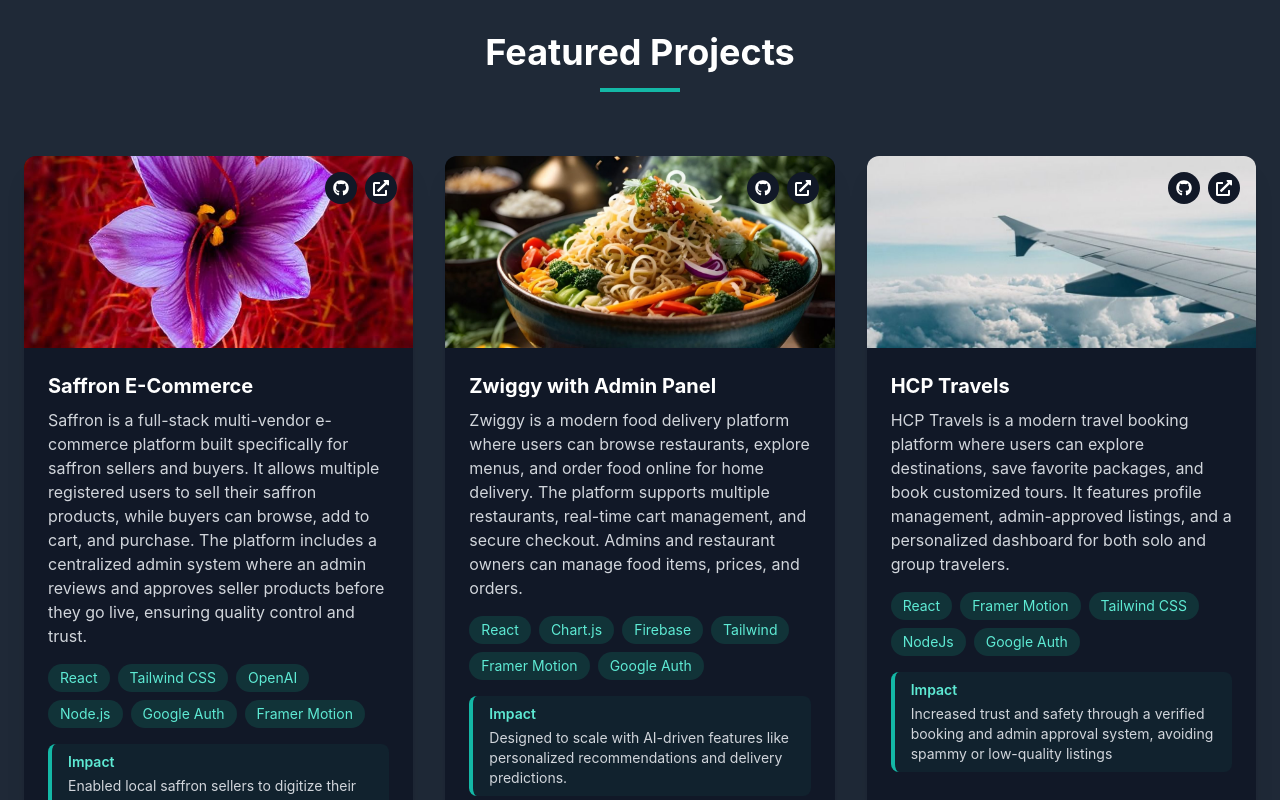
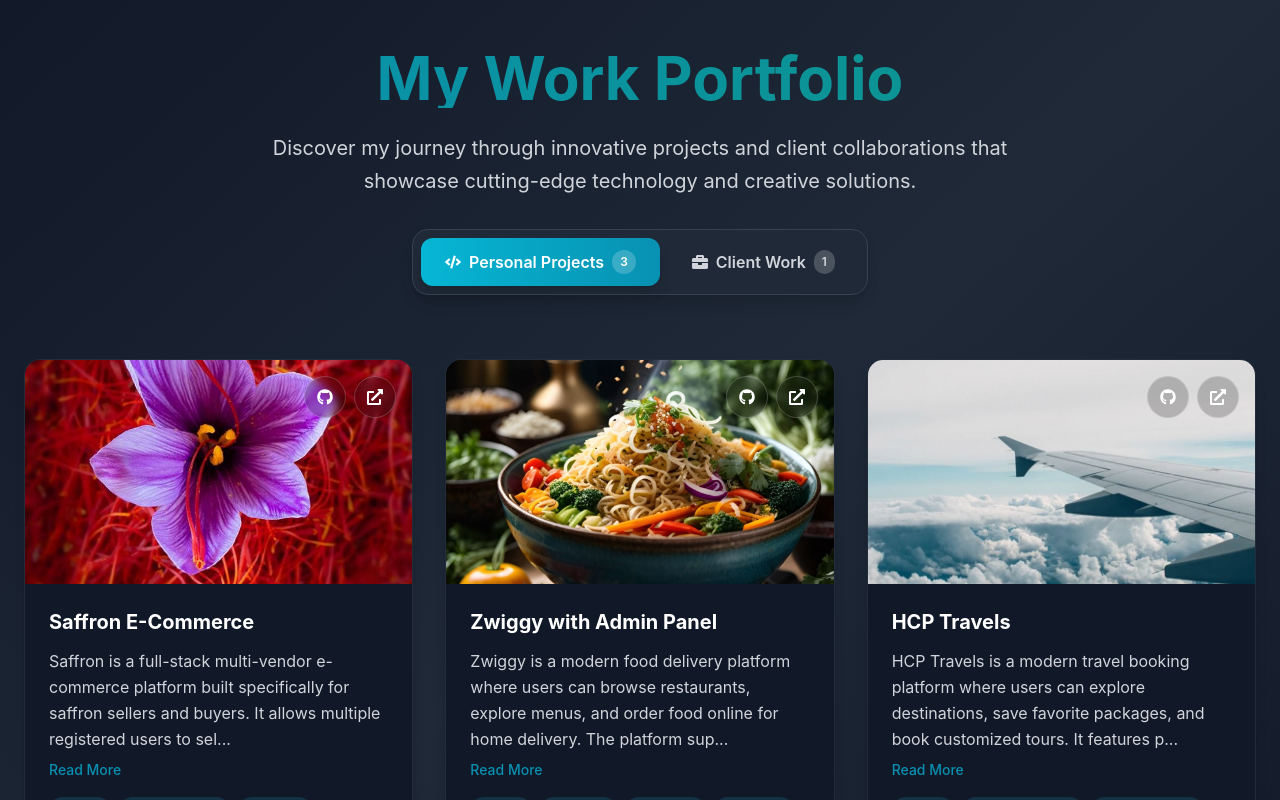
Before and after one commit to devadityajha/Portfolio, a React (Vite) app: page / in a window 1280 px wide. Shown: the part 1440-2240 px from the top of the page. Built offline with nearby package versions, Linux system fonts and the light colour scheme.

Commit message:
Change saffron vercel url to original url and add freelanced project

```diff
--- /dev/null
+++ b/src/component/data/freelanceProjects.js
@@ -0,0 +1,22 @@
+// src/data/freelanceProjects.js
+const freelanceProjects = [
+  {
+    id: 1,
+    title: "Landing Page",
+    description:
+      "Worked with real clients to build a 3D-reactive, animated landing page, Used modern libraries like react-three-fiber, Tailwind, and Framer Motion. Delivered optimized, animated, responsive design to boost their brand presence",
+    client: "Pritech Solution",
+    year: "2025",
+    tech: ["React", "Node.js", "MongoDB", "Stripe"],
+    image: "pritech.jpg",
+    live: "https://pritech-solution.vercel.app/",
+    features: [
+      "Responsive design",
+      "Appointment scheduling",
+      "Any Time Contact",
+      "Preview Projects",
+    ],
+  },
+];
+
+export default freelanceProjects;
--- a/src/component/data/projects.js
+++ b/src/component/data/projects.js
@@ -5,7 +5,7 @@
     description:
       "Saffron is a full-stack multi-vendor e-commerce platform built specifically for saffron sellers and buyers. It allows multiple registered users to sell their saffron products, while buyers can browse, add to cart, and purchase. The platform includes a centralized admin system where an admin reviews and approves seller products before they go live, ensuring quality control and trust.",
     github: "https://github.com/",
-    live: "https://saffron-jet.vercel.app/",
+    live: "https://www.kisansaffrononline.com/",
     tech: [
       "React",
       "Tailwind CSS",
--- /dev/null
+++ b/src/component/sections/Freelance.jsx
@@ -0,0 +1,123 @@
+// src/components/sections/Freelance.jsx
+import React from "react";
+import { motion } from "framer-motion";
+import { FaExternalLinkAlt } from "react-icons/fa";
+import freelanceProjects from "../data/freelanceProjects";
+
+const Freelance = ({ language }) => {
+  const container = {
+    hidden: { opacity: 0 },
+    visible: {
+      opacity: 1,
+      transition: {
+        staggerChildren: 0.2,
+      },
+    },
+  };
+
+  const item = {
+    hidden: { y: 20, opacity: 0 },
+    visible: {
+      y: 0,
+      opacity: 1,
+      transition: { duration: 0.5 },
+    },
+  };
+
+  return (
+    <section id="freelance" className="py-20 bg-gray-50 dark:bg-gray-900">
+      <div className="container mx-auto px-6">
+        <motion.div
+          initial={{ opacity: 0, y: 20 }}
+          whileInView={{ opacity: 1, y: 0 }}
+          viewport={{ once: true, margin: "-100px" }}
+          transition={{ duration: 0.6 }}
+          className="text-center mb-16"
+        >
+          <h2 className="text-4xl font-bold text-gray-900 dark:text-white mb-4">
+            {language === "en" ? "Freelance Work" : "फ्रीलांस कार्य"}
+          </h2>
+          <p className="text-xl text-gray-600 dark:text-gray-300 max-w-2xl mx-auto">
+            {language === "en"
+              ? "Professional projects delivered for clients"
+              : "ग्राहकों के लिए वितरित पेशेवर परियोजनाएं"}
+          </p>
+          <div className="w-20 h-1 bg-purple-500 mx-auto mt-4"></div>
+        </motion.div>
+
+        <motion.div
+          className="grid grid-cols-1 md:grid-cols-2 lg:grid-cols-3 gap-8"
+          variants={container}
+          initial="hidden"
+          whileInView="visible"
+          viewport={{ once: true, margin: "-100px" }}
+        >
+          {freelanceProjects.map((project) => (
+            <motion.div
+              key={project.id}
+              variants={item}
+              className="bg-white dark:bg-gray-800 rounded-xl overflow-hidden shadow-lg hover:shadow-xl transition-shadow"
+            >
+              <div className="h-48 overflow-hidden">
+                <img
+                  src={project.image}
+                  alt={project.title}
+                  className="w-full h-full object-cover"
+                />
+              </div>
+
+              <div className="p-6">
+                <div className="flex justify-between items-start mb-2">
+                  <h3 className="text-xl font-bold text-gray-900 dark:text-white">
+                    {project.title}
+                  </h3>
+                  <a
+                    href={project.live}
+                    target="_blank"
+                    rel="noopener noreferrer"
+                    className="text-purple-500 hover:text-purple-700 dark:hover:text-purple-400"
+                  >
+                    <FaExternalLinkAlt />
+                  </a>
+                </div>
+
+                <div className="flex justify-between text-sm text-gray-500 dark:text-gray-400 mb-3">
+                  <span>{project.client}</span>
+                  <span>{project.year}</span>
+                </div>
+
+                <p className="text-gray-600 dark:text-gray-300 mb-4">
+                  {project.description}
+                </p>
+
+                <div className="mb-4">
+                  <h4 className="text-sm font-semibold text-purple-700 dark:text-purple-400 mb-2">
+                    {language === "en" ? "Key Features" : "मुख्य विशेषताएं"}
+                  </h4>
+                  <ul className="list-disc list-inside text-sm text-gray-600 dark:text-gray-300 space-y-1">
+                    {project.features.map((feature, index) => (
+                      <li key={index}>{feature}</li>
+                    ))}
+                  </ul>
+                </div>
+
+                <div className="flex flex-wrap gap-2">
+                  {project.tech.map((tech, i) => (
+                    <span
+                      key={i}
+                      className="px-3 py-1 bg-purple-100 dark:bg-purple-900/50 text-purple-800 dark:text-purple-300 rounded-full text-sm"
+                    >
+                      {tech}
+                    </span>
+                  ))}
+                </div>
+              </div>
+            </motion.div>
+          ))}
+        </motion.div>
+      </div>
+    </section>
+  );
+};
+
+export default Freelance;
--- a/src/component/sections/Projects.jsx
+++ b/src/component/sections/Projects.jsx
@@ -1,155 +1,238 @@
 // src/components/sections/Projects.jsx
 import React, { useState } from "react";
 import { motion } from "framer-motion";
-import { FaGithub, FaExternalLinkAlt, FaVideo } from "react-icons/fa";
 import projects from "../data/projects";
+import freelanceProjects from "../data/freelanceProjects";
+import {
+  FaGithub,
+  FaExternalLinkAlt,
+  FaVideo,
+  FaCode,
+  FaBriefcase,
+} from "react-icons/fa";
 
 const Projects = ({ language }) => {
-  const [activeProject, setActiveProject] = useState(null);
+  const [activeTab, setActiveTab] = useState("personal");
+  const [expandedProjects, setExpandedProjects] = useState({});
 
-  const container = {
-    hidden: { opacity: 0 },
-    visible: {
-      opacity: 1,
-      transition: {
-        staggerChildren: 0.2,
-      },
-    },
+  const toggleExpanded = (projectId) => {
+    setExpandedProjects((prev) => ({
+      ...prev,
+      [projectId]: !prev[projectId],
+    }));
   };
 
-  const item = {
-    hidden: { y: 20, opacity: 0 },
-    visible: {
-      y: 0,
-      opacity: 1,
-      transition: { duration: 0.5 },
-    },
-  };
+  const currentProjects =
+    activeTab === "personal" ? projects : freelanceProjects;
+
+  const ProjectCard = ({ project, isFreelance = false }) => {
+    const isExpanded = expandedProjects[project.id];
+    const shouldShowReadMore = project.description.length > 150;
 
     return (
-    <section id="projects" className="py-20 bg-gray-100 dark:bg-gray-800">
-      <div className="container mx-auto px-6">
-        <motion.div
-          initial={{ opacity: 0, y: 20 }}
-          whileInView={{ opacity: 1, y: 0 }}
-          viewport={{ once: true, margin: "-100px" }}
-          transition={{ duration: 0.6 }}
-          className="text-center mb-16"
+      <div className="bg-white dark:bg-gray-900 rounded-2xl overflow-hidden shadow-lg hover:shadow-xl hover:-translate-y-1 transition-all duration-300 border border-gray-200/50 dark:border-gray-700/50">
+        {/* Project Type Badge */}
+        <div
+          className={`absolute top-4 left-4 z-10 px-3 py-1 rounded-full text-xs font-semibold ${
+            isFreelance
+              ? "bg-purple-500/90 text-white"
+              : "bg-cyan-500/90 text-white"
+          }`}
         >
-          <h2 className="text-4xl font-bold text-gray-900 dark:text-white mb-4">
-            {language === "en" ? "Featured Projects" : "चुनिंदा प्रोजेक्ट्स"}
-          </h2>
-          <div className="w-20 h-1 bg-teal-500 mx-auto"></div>
-        </motion.div>
+          {isFreelance ? "Client Work" : "Personal"}
+        </div>
 
-        <motion.div
-          className="grid grid-cols-1 md:grid-cols-2 lg:grid-cols-3 gap-8"
-          variants={container}
-          initial="hidden"
-          whileInView="visible"
-          viewport={{ once: true, margin: "-100px" }}
-        >
-          {projects.map((project, index) => (
-            <motion.div
-              key={project.id}
-              variants={item}
-              className="bg-white dark:bg-gray-900 rounded-xl overflow-hidden shadow-xl hover:shadow-2xl transition-shadow"
-              whileHover={{ y: -10 }}
-              onHoverStart={() => setActiveProject(project.id)}
-              onHoverEnd={() => setActiveProject(null)}
-            >
         <div className="relative">
-                <div className="h-48 overflow-hidden">
-                  {activeProject === project.id && project.video ? (
-                    <video
-                      src={project.video}
-                      autoPlay
-                      loop
-                      muted
-                      className="w-full h-full object-cover"
-                    />
-                  ) : (
+          <div className="h-56 overflow-hidden">
             <img
               src={project.image}
               alt={project.title}
-                      className="w-full h-full object-cover"
+              className="w-full h-full object-cover hover:scale-105 transition-transform duration-300"
             />
-                  )}
           </div>
-                <div className="absolute top-4 right-4 flex gap-2">
+
+          <div className="absolute top-4 right-4 flex gap-2 z-10">
+            {project.github && (
               <a
                 href={project.github}
                 target="_blank"
                 rel="noopener noreferrer"
-                    className="bg-gray-900 text-white p-2 rounded-full hover:bg-teal-600 transition-colors"
+                className="bg-black/20 backdrop-blur-sm text-white p-3 rounded-full hover:bg-cyan-600 transition-colors duration-300 border border-white/20"
               >
-                    <FaGithub />
+                <FaGithub size={16} />
               </a>
+            )}
             <a
               href={project.live}
               target="_blank"
               rel="noopener noreferrer"
-                    className="bg-gray-900 text-white p-2 rounded-full hover:bg-teal-600 transition-colors"
+              className="bg-black/20 backdrop-blur-sm text-white p-3 rounded-full hover:bg-cyan-600 transition-colors duration-300 border border-white/20"
             >
-                    <FaExternalLinkAlt />
+              <FaExternalLinkAlt size={16} />
             </a>
           </div>
+
           {project.video && (
-                  <div className="absolute top-4 left-4 bg-teal-500 text-white px-2 py-1 rounded-full text-xs flex items-center">
-                    <FaVideo className="mr-1" /> Hover to play
+            <div className="absolute bottom-4 left-4 bg-cyan-500/90 backdrop-blur-sm text-white px-3 py-1 rounded-full text-xs flex items-center font-medium">
+              <FaVideo className="mr-2" /> Demo Available
             </div>
           )}
         </div>
 
         <div className="p-6">
-                <h3 className="text-xl font-bold text-gray-900 dark:text-white mb-2">
+          {/* Title and Client Info */}
+          <div className="flex justify-between items-start mb-3">
+            <h3 className="text-xl font-bold text-gray-900 dark:text-white">
               {project.title}
             </h3>
-                <p className="text-gray-600 dark:text-gray-300 mb-4">
-                  {project.description}
+            {isFreelance && project.client && (
+              <div className="text-right text-sm">
+                <div className="text-purple-600 dark:text-purple-400 font-semibold">
+                  {project.client}
+                </div>
+                <div className="text-gray-500">{project.year}</div>
+              </div>
+            )}
+          </div>
+
+          {/* Description with Read More */}
+          <div className="mb-4">
+            <p className="text-gray-600 dark:text-gray-300 leading-relaxed">
+              {shouldShowReadMore && !isExpanded
+                ? `${project.description.slice(0, 150)}...`
+                : project.description}
             </p>
 
+            {shouldShowReadMore && (
+              <button
+                onClick={() => toggleExpanded(project.id)}
+                className={`mt-2 text-sm font-medium ${
+                  isFreelance
+                    ? "text-purple-600 hover:text-purple-700"
+                    : "text-cyan-600 hover:text-cyan-700"
+                } transition-colors`}
+              >
+                {isExpanded ? "Read Less" : "Read More"}
+              </button>
+            )}
+          </div>
+
+          {/* Tech Stack */}
           <div className="flex flex-wrap gap-2 mb-4">
             {project.tech.map((tech, i) => (
               <span
                 key={i}
-                      className="px-3 py-1 bg-teal-100 dark:bg-teal-900/50 text-teal-800 dark:text-teal-300 rounded-full text-sm"
+                className={`px-3 py-1 rounded-full text-sm font-medium ${
+                  isFreelance
+                    ? "bg-purple-100 dark:bg-purple-900/50 text-purple-800 dark:text-purple-300"
+                    : "bg-cyan-100 dark:bg-cyan-900/50 text-cyan-800 dark:text-cyan-300"
+                }`}
               >
                 {tech}
               </span>
             ))}
           </div>
-                <div className="mt-4 px-4 py-2 bg-teal-50 dark:bg-teal-900/20 rounded-lg border-l-4 border-teal-500">
-                  <h4 className="text-sm font-semibold text-teal-700 dark:text-teal-300 mb-1">
-                    Impact
+
+          {/* Features for Freelance */}
+          {isFreelance && project.features && (
+            <div className="mb-4">
+              <h4 className="text-sm font-semibold text-purple-700 dark:text-purple-400 mb-2 flex items-center">
+                <span className="w-2 h-2 bg-purple-500 rounded-full mr-2"></span>
+                Key Features
+              </h4>
+              <ul className="text-sm text-gray-600 dark:text-gray-300 space-y-1">
+                {project.features.slice(0, 3).map((feature, index) => (
+                  <li key={index} className="flex items-center">
+                    <span className="w-1 h-1 bg-purple-400 rounded-full mr-2"></span>
+                    {feature}
+                  </li>
+                ))}
+              </ul>
+            </div>
+          )}
+
+          {/* Impact Section for Personal Projects */}
+          {!isFreelance && project.impact && (
+            <div className="mt-4 p-4 bg-gradient-to-r from-cyan-50 to-teal-50 dark:from-cyan-900/20 dark:to-teal-900/20 rounded-xl border-l-4 border-cyan-500">
+              <h4 className="text-sm font-semibold text-cyan-700 dark:text-cyan-300 mb-1 flex items-center">
+                <span className="w-2 h-2 bg-cyan-500 rounded-full mr-2"></span>
+                Impact & Innovation
               </h4>
               <p className="text-sm text-gray-700 dark:text-gray-300">
                 {project.impact}
               </p>
             </div>
-
-                {/* <div className="grid grid-cols-2 gap-2 mt-4">
-                  <div className="text-center">
-                    <div className="text-3xl font-bold text-teal-600">
-                      {project.impact.users}
-                    </div>
-                    <div className="text-xs text-gray-500">
-                      {language === "en" ? "Users" : "उपयोगकर्ता"}
+          )}
         </div>
       </div>
-                  <div className="text-center">
-                    <div className="text-3xl font-bold text-teal-600">
-                      {project.impact.performance}%
-                    </div>
-                    <div className="text-xs text-gray-500">
-                      {language === "en" ? "Performance" : "प्रदर्शन"}
+    );
+  };
+
+  return (
+    <section
+      id="projects"
+      className="py-24 bg-gradient-to-br from-gray-50 via-white to-gray-100 dark:from-gray-900 dark:via-gray-800 dark:to-gray-900"
+    >
+      <div className="container mx-auto px-6">
+        <div className="text-center mb-16">
+          <h2 className="text-5xl md:text-6xl font-bold bg-gradient-to-r from-cyan-600 to-teal-600 bg-clip-text text-transparent mb-6">
+            {language === "en" ? "My Work Portfolio" : "मेरा कार्य पोर्टफोलियो"}
+          </h2>
+
+          <p className="text-xl text-gray-600 dark:text-gray-300 max-w-3xl mx-auto mb-8 leading-relaxed">
+            {language === "en"
+              ? "Discover my journey through innovative projects and client collaborations that showcase cutting-edge technology and creative solutions."
+              : "अत्याधुनिक तकनीक और रचनात्मक समाधान प्रदर्शित करने वाली नवीन परियोजनाओं के माध्यम से मेरी यात्रा की खोज करें।"}
+          </p>
+
+          {/* Simple Tab Navigation - NO ANIMATION ISSUES */}
+          <div className="flex justify-center mb-12">
+            <div className="bg-white dark:bg-gray-800 p-2 rounded-2xl shadow-lg border border-gray-200 dark:border-gray-700">
+              <div className="flex space-x-2">
+                <button
+                  onClick={() => setActiveTab("personal")}
+                  className={`px-6 py-3 rounded-xl font-semibold transition-all duration-300 flex items-center space-x-2 ${
+                    activeTab === "personal"
+                      ? "bg-gradient-to-r from-cyan-500 to-cyan-600 text-white shadow-lg"
+                      : "text-gray-600 dark:text-gray-300 hover:text-cyan-600"
+                  }`}
+                >
+                  <FaCode />
+                  <span>Personal Projects</span>
+                  <span className="ml-2 px-2 py-1 bg-white/20 rounded-full text-xs">
+                    {projects.length}
+                  </span>
+                </button>
+
+                <button
+                  onClick={() => setActiveTab("freelance")}
+                  className={`px-6 py-3 rounded-xl font-semibold transition-all duration-300 flex items-center space-x-2 ${
+                    activeTab === "freelance"
+                      ? "bg-gradient-to-r from-purple-500 to-purple-600 text-white shadow-lg"
+                      : "text-gray-600 dark:text-gray-300 hover:text-purple-600"
+                  }`}
+                >
+                  <FaBriefcase />
+                  <span>Client Work</span>
+                  <span className="ml-2 px-2 py-1 bg-white/20 rounded-full text-xs">
+                    {freelanceProjects.length}
+                  </span>
+                </button>
               </div>
             </div>
-                </div> */}
           </div>
-            </motion.div>
+        </div>
+
+        {/* Projects Grid - NO COMPLEX ANIMATIONS */}
+        <div className="grid grid-cols-1 md:grid-cols-2 lg:grid-cols-3 gap-8">
+          {currentProjects.map((project) => (
+            <ProjectCard
+              key={`${activeTab}-${project.id}`}
+              project={project}
+              isFreelance={activeTab === "freelance"}
+            />
           ))}
-        </motion.div>
+        </div>
       </div>
     </section>
   );
```
Also changed, not shown: public/pritech.jpg (added). Lines whose indentation alone changed are shown as unchanged.
